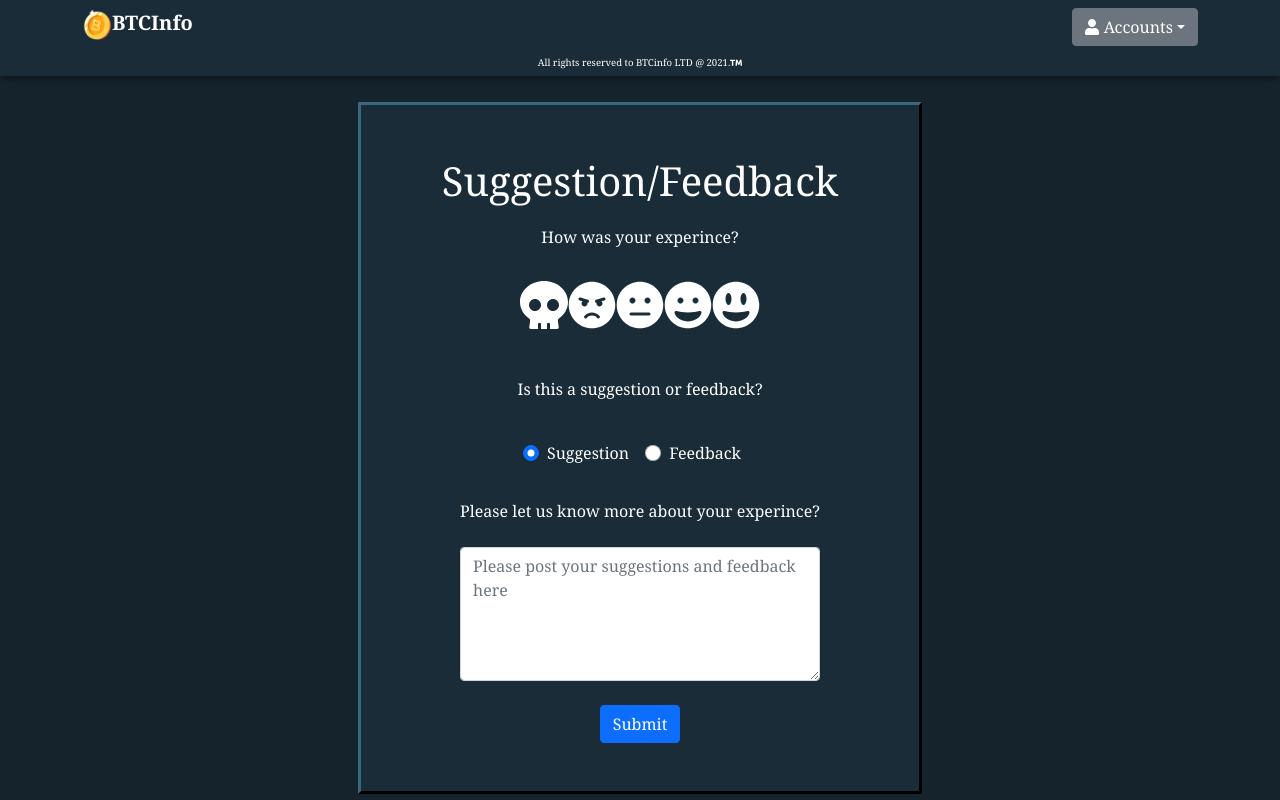
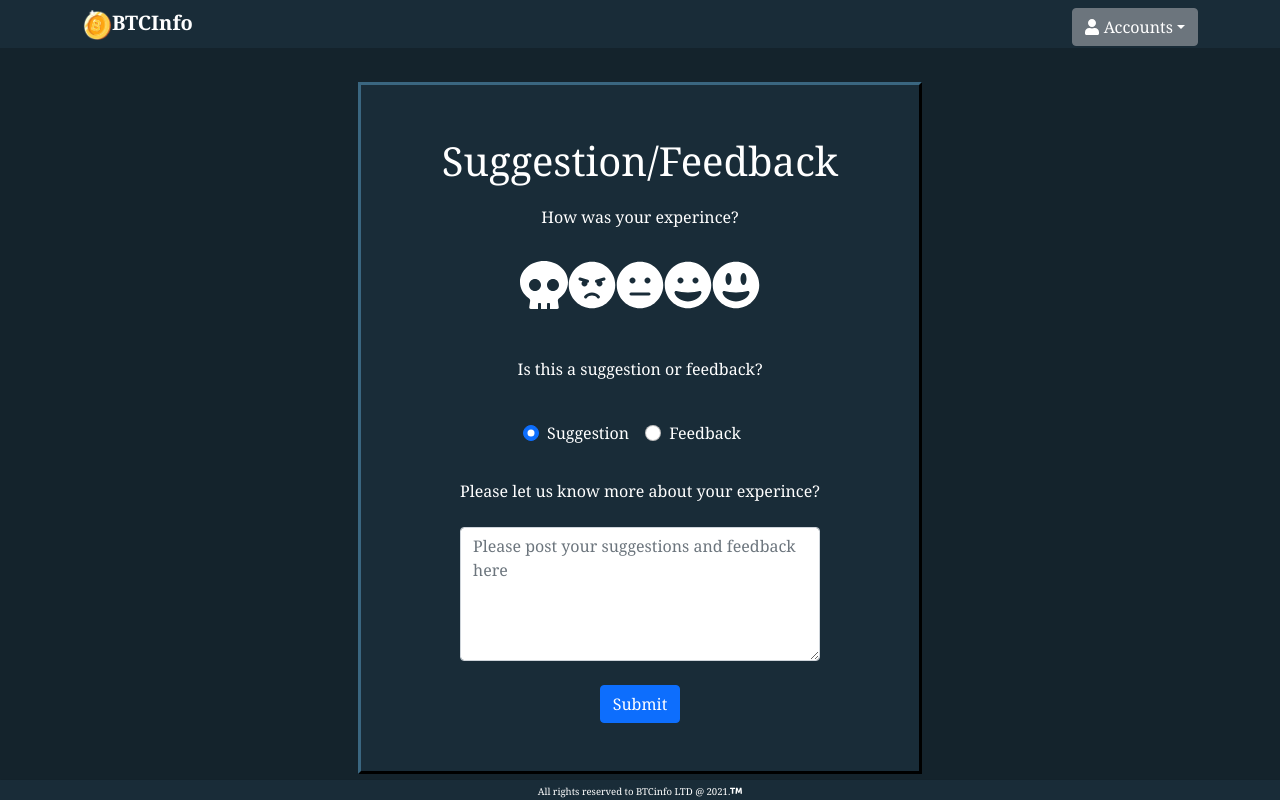
Before and after one commit to ClintonProjects/Thesis_Masters_Project, a React (Create React App) app in the folder Front-End/my-app/: page /feedback in a window 1280 px wide. Built offline with nearby package versions, Linux system fonts and the light colour scheme.

Commit message:
Stable
Fixed footer on feedback

```diff
--- a/Front-End/my-app/src/Components/Footer/footer.css
+++ b/Front-End/my-app/src/Components/Footer/footer.css
@@ -5,9 +5,9 @@
     width: 100%;
     padding-top: 0.5vh;
     padding-bottom: 0vh;
-    position: relative;
+    /* position: fixed; */
     bottom: 0;
-    z-index: 0;
+    z-index: 1;
 
 }
 /* .footer {
--- /dev/null
+++ b/Front-End/my-app/src/Components/Footer/footer2.css
@@ -0,0 +1,33 @@
+.footer2 {
+    /* background-color:  var(--bg-color);
+    box-shadow: rgba(0, 0, 0, 0.2) 0px 4px 6px -1px, rgba(0, 0, 0, 0.2) 0px 4px 6px -1px;
+    height: 0;
+    width: 100%;
+    padding-top: 0.5vh;
+    padding-bottom: 0vh;
+    position: relative;
+    bottom: 0;
+    z-index: 0; */
+
+    position: fixed;
+    bottom: 0;
+    width: 100%;
+    /* Height of the footer*/
+    height: 20px;
+    padding: 0;
+    background-color:  var(--bg-color);
+    box-shadow: rgba(0, 0, 0, 0.2) 0px 4px 6px -1px, rgba(0, 0, 0, 0.2) 0px 4px 6px -1px;
+}
+
+.footer2>.footercopyright2 {
+    height: 3vh;
+    width: 100%;
+    background-color:  var(--bg-color);
+    box-shadow: rgba(0, 0, 0, 0.2) 0px 4px 6px -1px, rgba(0, 0, 0, 0.2) 0px 4px 6px -1px;
+    min-height: 20px;
+    font-size: 0.6em;
+    text-align: center;
+    color: white;
+    padding-top: 0.6vh;
+    padding-bottom: 0.5vh;
+}
--- /dev/null
+++ b/Front-End/my-app/src/Components/Footer/footer2.js
@@ -0,0 +1,15 @@
+import './footer2.css';
+import { FontAwesomeIcon } from '@fortawesome/react-fontawesome';
+import { faTrademark } from '@fortawesome/free-solid-svg-icons';
+
+function App() {
+    return (
+            <div class="footer2">
+                <div class="footercopyright2">
+                    All rights reserved to BTCinfo LTD @ 2021.<FontAwesomeIcon icon={faTrademark} />
+                </div>
+            </div>
+    );
+}
+
+export default App;
--- a/Front-End/my-app/src/Components/NavigationBar/bar2.js
+++ b/Front-End/my-app/src/Components/NavigationBar/bar2.js
@@ -103,7 +103,7 @@ class Bar extends Component {
         return (
             <header class="nav-colour no-gutters">
                 <div class="container py-2 no-gutters">
-                    <a class="navbar-brand text-white" href="#" onClick={(e) => this.redriectToPage('')}>
+                    <a class="navbar-brand text-white" href="#" onClick={(e) => this.redriectToPageNoAuth('')}>
                         <img src={pikachu} alt="HeadImage" height={"30px"} width={"30px"} />
                         <b>BTCInfo</b>
                     </a>
--- a/Front-End/my-app/src/Components/Suggestion/Suggestion.css
+++ b/Front-End/my-app/src/Components/Suggestion/Suggestion.css
@@ -1,15 +1,17 @@
 .SuggestionBody {
     width: 100%;
-    height: 100%;
+    height: 95%;
     background-color:  var(--secondary-bg-color);
     position: fixed;
-    min-width: 500px;
+    min-width: 400px;
     min-height: 500px;
     z-index: 0;
+
 }
 
 .center1 {
-    height: 100%;
+    height: 95%;
+    min-width: 400px;
     display: flex;
     justify-content: center;
     align-items: center;
@@ -19,4 +21,5 @@
     background-color: rgb(25, 44, 56, 1);
     outline-color: var(--secondary-bg-color);
     outline-style: outset;
+    min-width: 400px;
 }
--- a/Front-End/my-app/src/Components/Suggestion/Suggestion.js
+++ b/Front-End/my-app/src/Components/Suggestion/Suggestion.js
@@ -117,7 +117,7 @@ class Suggestion extends Component {
 
     render() {
         return (
-            <div class="SuggestionBody center1">
+            <div class="SuggestionBody center1 no-gutters">
                 <div class="container center1">
                     <div class="col-6 justify-content-center SuggestionBackgroundColour py-5">
                         <div class="center1 text-center ">
--- a/Front-End/my-app/src/Pages/Feedback.js
+++ b/Front-End/my-app/src/Pages/Feedback.js
@@ -1,7 +1,7 @@
 import React, { Component } from 'react';
 import Nav from '../Components/NavigationBar/bar2.js';
 import Suggestion from '../Components/Suggestion/Suggestion.js';
-import Footer from '../Components/Footer/footer.js';
+import Footer from '../Components/Footer/footer2.js';
 
 class Feedback extends Component {
     constructor(props) {
```
